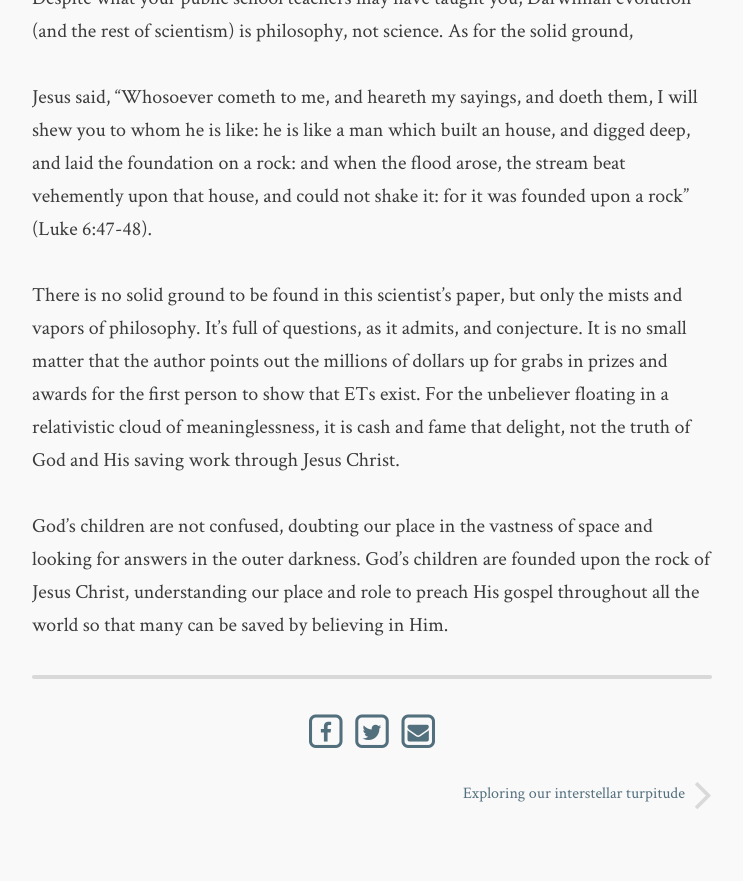
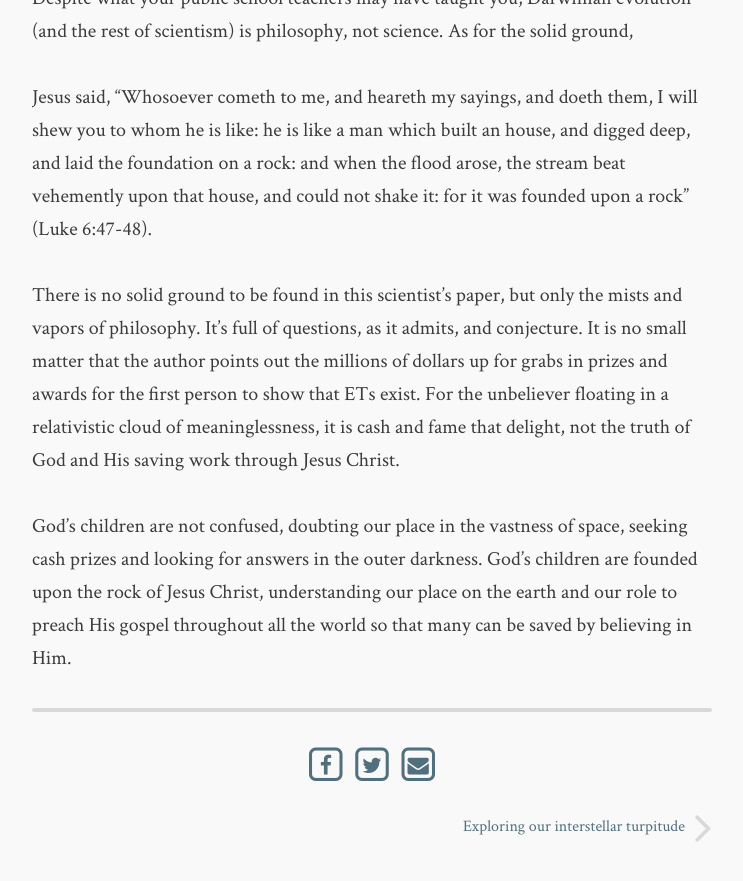
Before and after one commit to flashlightministries/oilforlight, a Jekyll site: the page built from _posts/2017-12-31-founded-upon-a-rock.md, in a window 1280 px wide and 900 px high, scrolled down 3825 px. Shown: the top 881 px of the window, without its empty margins (268-1011 px from the left). Built offline with Jekyll 4.4.1, drawn with Linux system fonts in a browser that asks for light colours; nearby versions of some CDN libraries.

Commit message:
Update 2017-12-31-founded-upon-a-rock.md

```diff
--- a/_posts/2017-12-31-founded-upon-a-rock.md
+++ b/_posts/2017-12-31-founded-upon-a-rock.md
@@ -46,4 +46,4 @@ Jesus said, "Whosoever cometh to me, and heareth my sayings, and doeth them, I w
 
 There is no solid ground to be found in this scientist's paper, but only the mists and vapors of philosophy. It's full of questions, as it admits, and conjecture. It is no small matter that the author points out the millions of dollars up for grabs in prizes and awards for the first person to show that ETs exist. For the unbeliever floating in a relativistic cloud of meaninglessness, it is cash and fame that delight, not the truth of God and His saving work through Jesus Christ.
 
-God's children are not confused, doubting our place in the vastness of space and looking for answers in the outer darkness. God's children are founded upon the rock of Jesus Christ, understanding our place and role to preach His gospel throughout all the world so that many can be saved by believing in Him.
+God's children are not confused, doubting our place in the vastness of space, seeking cash prizes and looking for answers in the outer darkness. God's children are founded upon the rock of Jesus Christ, understanding our place on the earth and our role to preach His gospel throughout all the world so that many can be saved by believing in Him.
```
